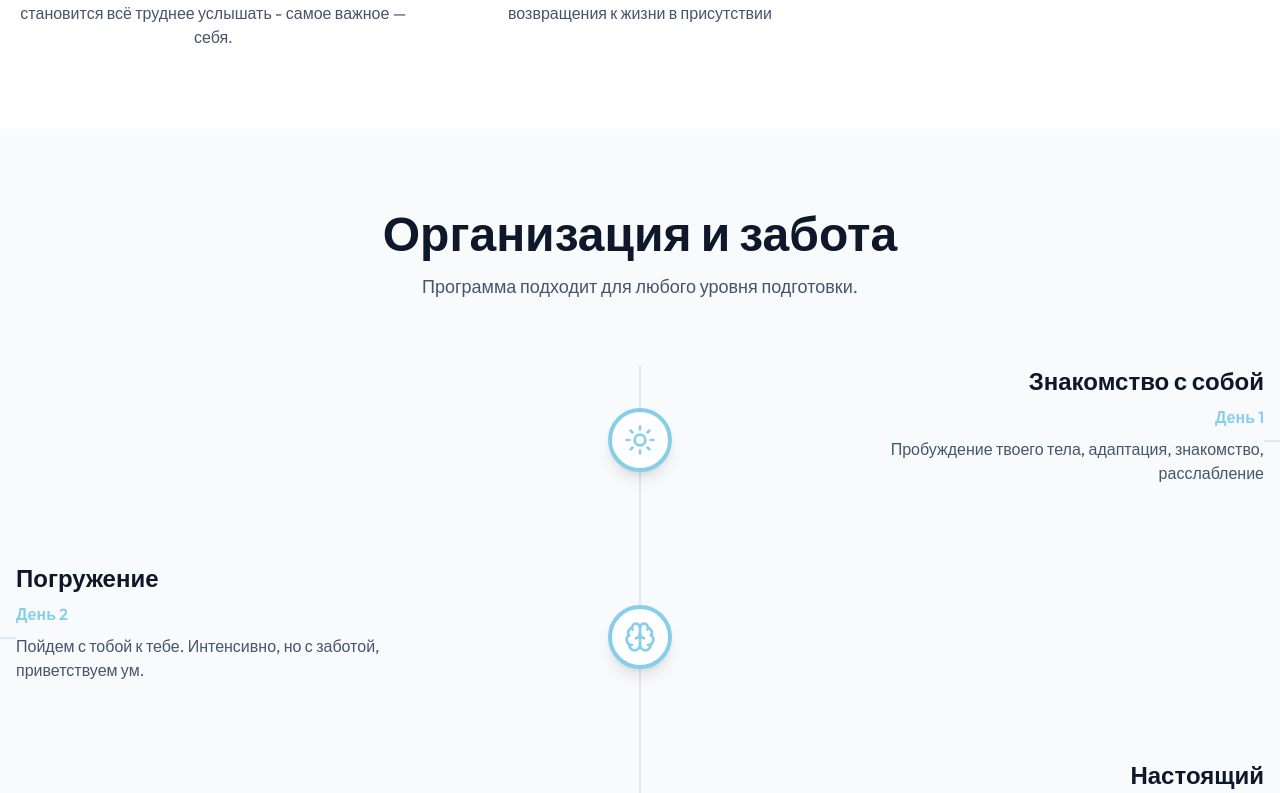
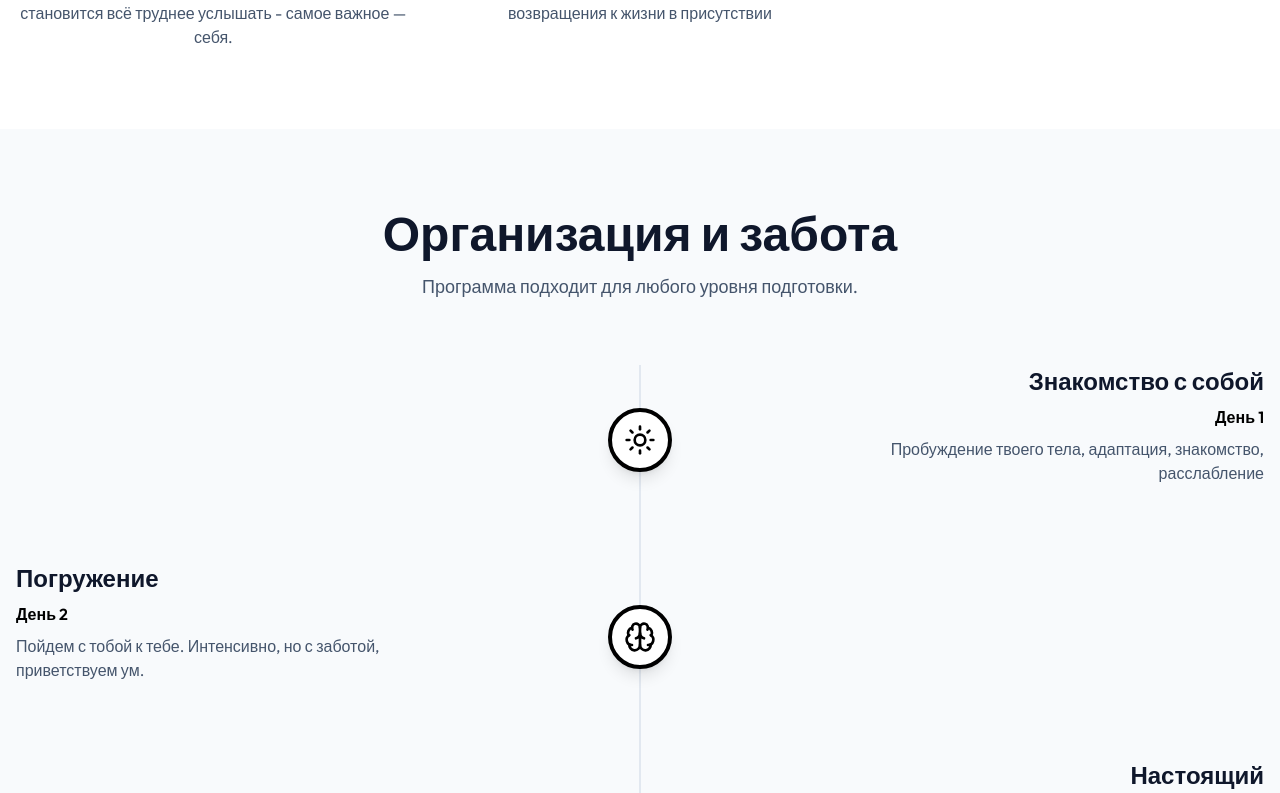
Before and after one commit to vladimirshvh-retreat/retreatkz_railway, a Next.js app: page / in a window 1280 px wide. Shown: the part 2827-3620 px from the top of the page. Built offline with nearby package versions, Linux system fonts and the light colour scheme.

Commit message:
Revert "Update UI: Navbar hover color and Vibe section styling"
This reverts commit 20a7a78e6b686ed09d78c527a656c71f54208768.

```diff
--- a/src/components/layout/navbar.tsx
+++ b/src/components/layout/navbar.tsx
@@ -59,7 +59,7 @@ export function Navbar() {
                         <Link
                             key={item.name}
                             href={item.href}
-                            className="text-sm font-medium text-slate-600 hover:text-[#87CEEB] transition-colors flex items-center"
+                            className="text-sm font-medium text-slate-600 hover:text-primary transition-colors flex items-center"
                         >
                             {item.name === "Home" ? <Home className="w-5 h-5" /> : item.name}
                         </Link>
@@ -83,7 +83,7 @@ export function Navbar() {
                                 <Link
                                     key={item.name}
                                     href={item.href}
-                                    className="text-lg font-medium text-slate-900 hover:text-[#87CEEB] transition-colors flex items-center gap-2"
+                                    className="text-lg font-medium text-slate-900 hover:text-primary transition-colors flex items-center gap-2"
                                 >
                                     {item.name === "Home" && <Home className="w-5 h-5" />}
                                     {item.name !== "Home" && item.name}
--- a/src/components/sections/vibe.tsx
+++ b/src/components/sections/vibe.tsx
@@ -9,7 +9,7 @@ const icons = [Sun, Brain, Flame, Smile, Heart, Mountain];
 
 export function Vibe() {
     return (
-        <section id="vibe" className="pt-20 pb-0 bg-slate-50">
+        <section id="vibe" className="py-20 bg-slate-50">
             <div className="container mx-auto px-4">
                 <div className="text-center mb-16">
                     <FadeIn direction="up">
@@ -22,7 +22,7 @@ export function Vibe() {
                     </FadeIn>
                 </div>
 
-                <div className="relative pb-20">
+                <div className="relative">
                     {/* Vertical Line */}
                     <div className="absolute left-1/2 transform -translate-x-1/2 h-full w-0.5 bg-slate-200 hidden md:block" />
 
@@ -36,23 +36,20 @@ export function Vibe() {
                                     className={`flex flex-col md:flex-row items-center gap-8 ${index % 2 === 0 ? "md:flex-row-reverse" : ""
                                         }`}
                                 >
-                                    <div className="flex-1 text-center md:text-left relative group">
-                                        {/* Connecting Line */}
-                                        <div className={`hidden md:block absolute top-1/2 w-8 h-0.5 bg-slate-200 transition-colors group-hover:bg-[#87CEEB] ${index % 2 === 0 ? "-right-8" : "-left-8"}`} />
-
-                                        <Link href={`/program/${item.slug}`} className="block cursor-pointer">
+                                    <div className="flex-1 text-center md:text-left">
+                                        <Link href={`/program/${item.slug}`} className="block group cursor-pointer">
                                             <div className={`md:max-w-md ${index % 2 === 0 ? "md:ml-auto md:text-right" : ""}`}>
-                                                <h3 className="text-2xl font-bold text-slate-900 mb-2 group-hover:text-[#87CEEB] transition-colors">{item.title}</h3>
-                                                <p className="text-[#87CEEB] font-semibold mb-2">{item.subtitle}</p>
+                                                <h3 className="text-2xl font-bold text-slate-900 mb-2 group-hover:text-primary transition-colors">{item.title}</h3>
+                                                <p className="text-primary font-semibold mb-2">{item.subtitle}</p>
                                                 <p className="text-slate-600">{item.description}</p>
-                                                <span className="text-sm text-[#87CEEB] mt-2 inline-block opacity-0 group-hover:opacity-100 transition-opacity">
+                                                <span className="text-sm text-primary mt-2 inline-block opacity-0 group-hover:opacity-100 transition-opacity">
                                                     Подробнее →
                                                 </span>
                                             </div>
                                         </Link>
                                     </div>
 
-                                    <div className="relative z-10 flex items-center justify-center w-16 h-16 rounded-full bg-white shadow-lg border-4 border-[#87CEEB] text-[#87CEEB]">
+                                    <div className="relative z-10 flex items-center justify-center w-16 h-16 rounded-full bg-white shadow-lg border-4 border-primary text-primary">
                                         {Icon && <Icon className="w-8 h-8" />}
                                     </div>
 
```
